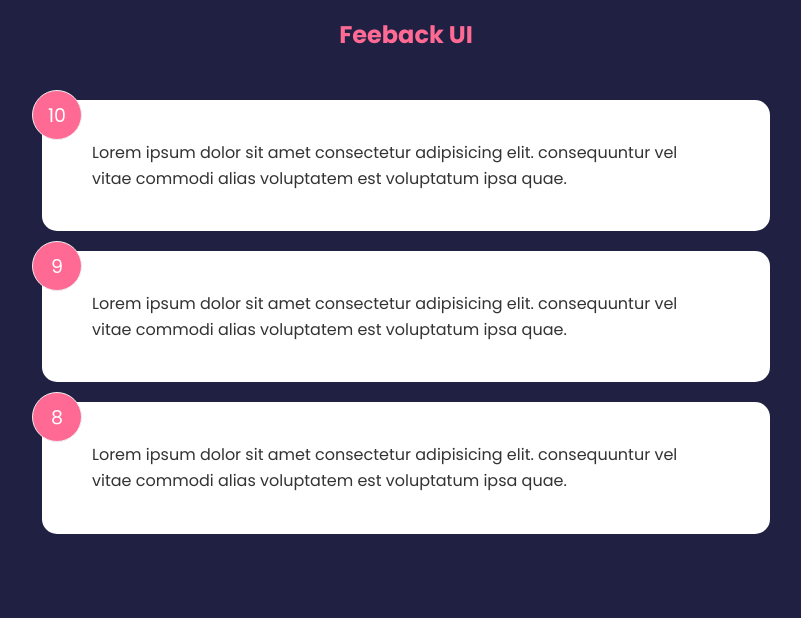
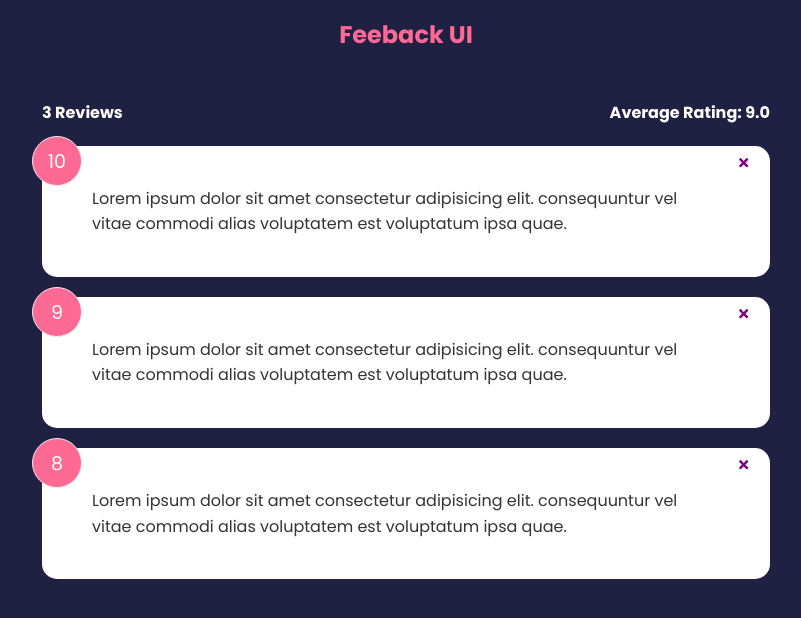
Before and after one commit to Apollo2006/FeedbackUI, a React (Create React App) app: page / in a window 1280 px wide. Shown: the top 618 px of the page, without its empty margins (234-1035 px from the left). Built offline with nearby package versions, Linux system fonts and the light colour scheme.

Commit message:
deletion of feedbackCards and showing avg rating

```diff
--- a/package.json
+++ b/package.json
@@ -9,6 +9,7 @@
     "@testing-library/user-event": "^13.5.0",
     "react": "^17.0.2",
     "react-dom": "^17.0.2",
+    "react-icons": "^4.3.1",
     "react-scripts": "5.0.0",
     "web-vitals": "^2.1.4"
   },
--- a/src/App.js
+++ b/src/App.js
@@ -1,18 +1,26 @@
-import Header from './components/Header'
-import { useState } from 'react'
-import FeedbackList from './components/FeedbackList'
-import FeedbackData from './data/FeedbackData'
+import Header from "./components/Header";
+import { useState } from "react";
+import FeedbackList from "./components/FeedbackList";
+import FeedbackStats from "./components/FeedbackStats";
+import FeedbackData from "./data/FeedbackData";
 
 function App() {
-  const [feedback, setFeedback] = useState(FeedbackData)
+  const [feedback, setFeedback] = useState(FeedbackData);
+
+  const deleteFeedback = (id) => {
+    setFeedback(feedback.filter((item) => item.id !== id ))
+  }
   return (
     <>
       <Header />
       <div className="container">
-        <FeedbackList feedback={feedback}/>
+        <FeedbackStats feedback={feedback} />
+        <FeedbackList
+        feedback={feedback}
+        handleDelete={deleteFeedback} />
       </div>
     </>
-  )
+  );
 }
 
-export default App
+export default App;
--- a/src/components/FeedbackItem.jsx
+++ b/src/components/FeedbackItem.jsx
@@ -1,12 +1,16 @@
-import Card from "./shared/Card"
+import Card from "./shared/Card";
+import { FaTimes } from "react-icons/fa";
 
-const FeedbackItem = ({item}) => {
+const FeedbackItem = ({ item, handleDelete }) => {
   return (
     <Card>
-        <div className="num-display">{item.rating}</div>
-        <div className="text-display">{item.text}</div>
+      <div className="num-display">{item.rating}</div>
+      <button className="close">
+        <FaTimes color="purple" onClick={() => handleDelete(item.id)} />
+      </button>
+      <div className="text-display">{item.text}</div>
     </Card>
-  )
-}
+  );
+};
 
-export default FeedbackItem
+export default FeedbackItem;
--- a/src/components/FeedbackList.jsx
+++ b/src/components/FeedbackList.jsx
@@ -1,18 +1,21 @@
-import FeedbackItem from "./FeedbackItem"
+import FeedbackItem from "./FeedbackItem";
 
-const FeedbackList = ({feedback}) => {
-    if(!feedback || feedback.length === 0) {
-        return <p>No Feedback Yet</p>
+const FeedbackList = ({ feedback, handleDelete }) => {
+  if (!feedback || feedback.length === 0) {
+    return <p>No Feedback Yet</p>;
   }
-
 
   return (
     <div className="feedback-list">
       {feedback.map((item) => (
-            <FeedbackItem key={item.id} item={item}/>
+        <FeedbackItem
+          key={item.id}
+          item={item}
+          handleDelete={handleDelete}
+        />
       ))}
     </div>
-  )
-}
+  );
+};
 
-export default FeedbackList
+export default FeedbackList;
--- /dev/null
+++ b/src/components/FeedbackStats.jsx
@@ -0,0 +1,19 @@
+import React from 'react'
+
+const FeedbackStats = ({ feedback }) => {
+    //calculate average rating
+    let average = feedback.reduce((acc, cur) => {
+        return acc + cur.rating
+    }, 0) /  feedback.length
+
+    average = average.toFixed(1)
+
+  return (
+    <div className="feedback-stats">
+        <h4>{feedback.length} Reviews</h4>
+        <h4>Average Rating: {isNaN(average) ? 0 : average}</h4>
+    </div>
+  )
+}
+
+export default FeedbackStats
```
Also changed, not shown: 1 other file (tests, documents, lock files or other folders). Lines whose indentation alone changed are shown as unchanged.
